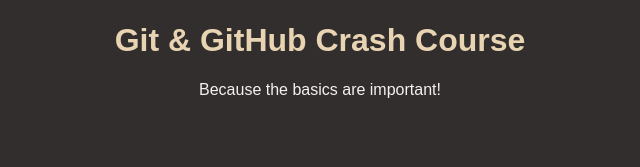
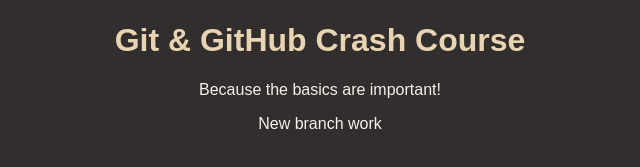
Before and after one commit to RupamG/github-crash-course, a plain HTML site: page index.html in a window 1280 px wide. Shown: the part 147-314 px from the top of the page, without its empty margins (320-960 px from the left). Drawn offline with Linux system fonts and the light colour scheme.

Commit message:
Restructured index

```diff
--- a/index.html
+++ b/index.html
@@ -11,5 +11,6 @@
     <img id="logo" src="logo.png" alt="A logo that contains the word 'Git'" />
     <h1>Git & GitHub Crash Course</h1>
     <p>Because the basics are important!</p>
+    <p>New branch work</p>
   </body>
 </html>
```
Also changed, not shown: 1 other file.
